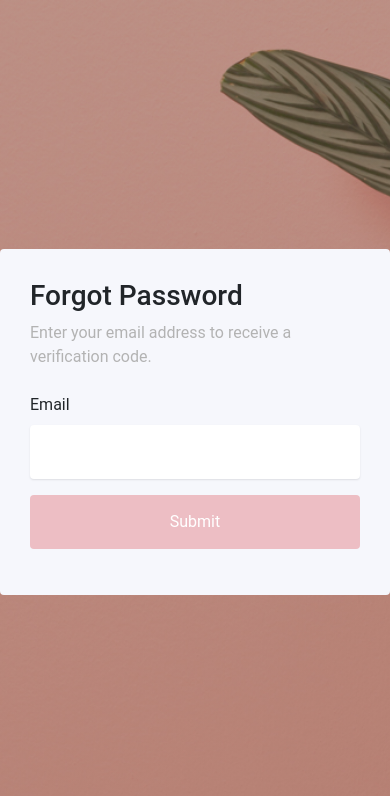
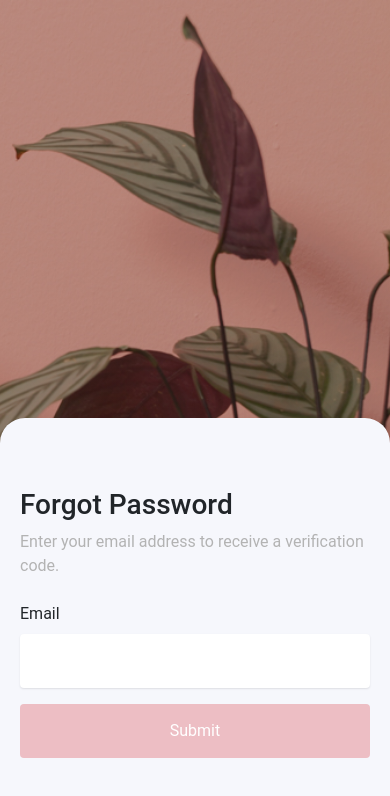
Before and after one commit to TshiSelle/eirene, a React (Create React App) app: page /forgot-password in a window 390 px wide. Shown: the top 796 px of the page. Built offline with nearby package versions, Linux system fonts and the light colour scheme.

Commit message:
forgot password responsive

```diff
--- a/src/components/Profile/SignIn/forgot/ForgotPasswordForm.js
+++ b/src/components/Profile/SignIn/forgot/ForgotPasswordForm.js
@@ -87,6 +87,7 @@ const ForgotPasswordForm = () => {
     <MainContainer>
       <MainSection>
         <FormContainer>
+          <ResponsiveContainer>
             <Header>Forgot Password</Header>
             {finished ? (
               <p style={{ textAlign: "center" }}>
@@ -131,6 +132,7 @@ const ForgotPasswordForm = () => {
                 </Form>
               </>
             )}
+          </ResponsiveContainer>
         </FormContainer>
       </MainSection>
     </MainContainer>
@@ -149,6 +151,10 @@ const MainContainer = styled.div`
   font-family: "Roboto", sans-serif;
   line-height: 1.5;
   color: #212529;
+
+  @media (max-width: 1007px) {
+    background-position: right;
+  }
 `;
 
 const MainSection = styled.div`
@@ -163,6 +169,16 @@ const FormContainer = styled.div`
   padding: 30px;
   border-radius: 0.25rem;
   background-color: #f6f7fc;
+
+  @media (max-width: 1007px) {
+    width: 100%;
+    position: fixed;
+    bottom: 0;
+    display: flex;
+    justify-content: center;
+    border-radius: 25px 25px 0 0;
+    padding: 50px 0;
+  }
 `;
 
 const Header = styled.h3`
@@ -181,4 +197,10 @@ const Label = styled.label`
   margin-bottom: 0.5rem;
 `;
 
+const ResponsiveContainer = styled.div`
+  @media (max-width: 1007px) {
+    padding: 20px;
+  }
+`;
+
 export default ForgotPasswordForm;
--- a/src/components/Profile/SignIn/forgot/forgotPassStyle.css
+++ b/src/components/Profile/SignIn/forgot/forgotPassStyle.css
@@ -29,3 +29,8 @@
 	background-color: #edbec4;
 	color: #ffffff;
 }
+
+.submit-button:hover,
+.submit-button:focus {
+	background-color: #eeb6bd;
+}
```
Lines whose indentation alone changed are shown as unchanged.
